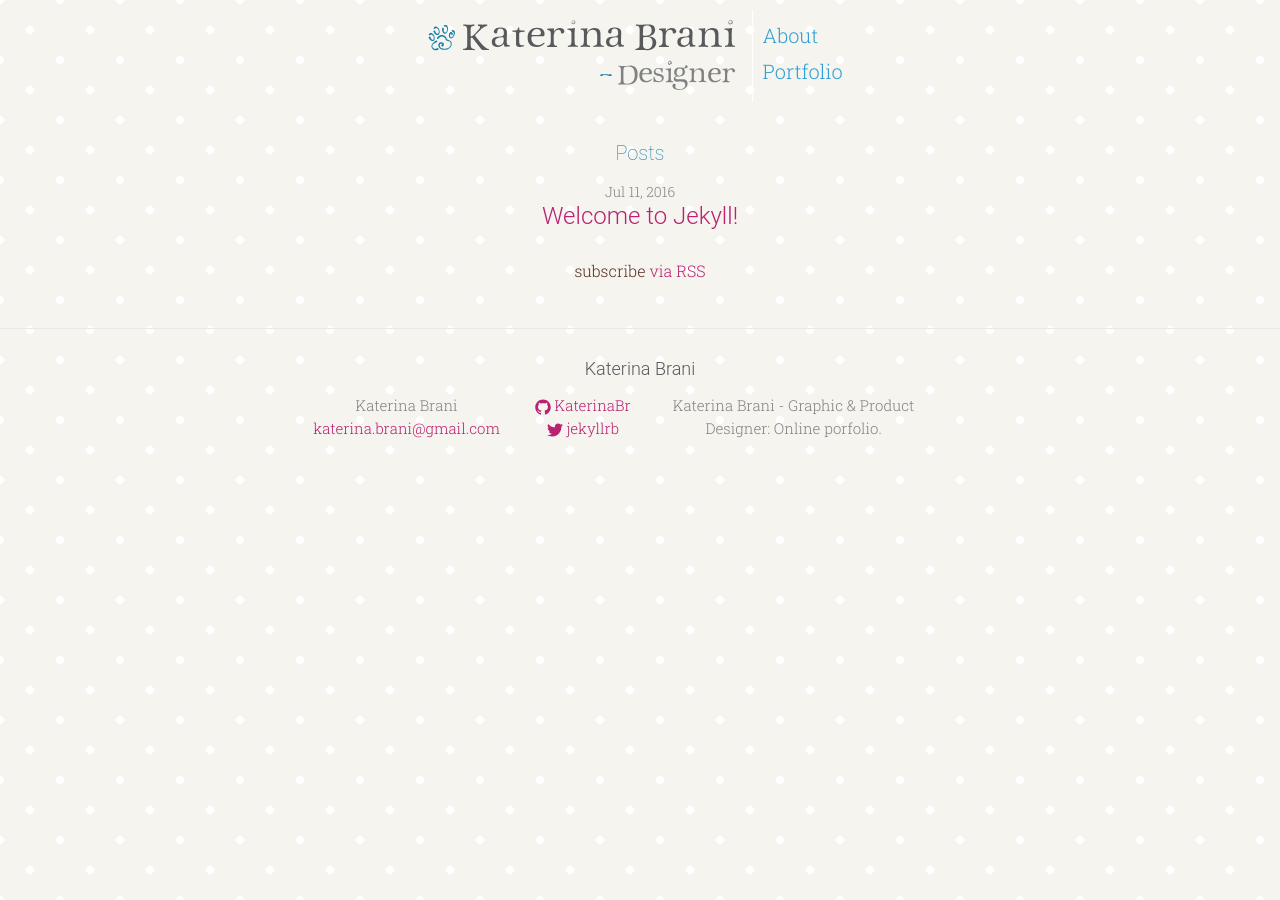
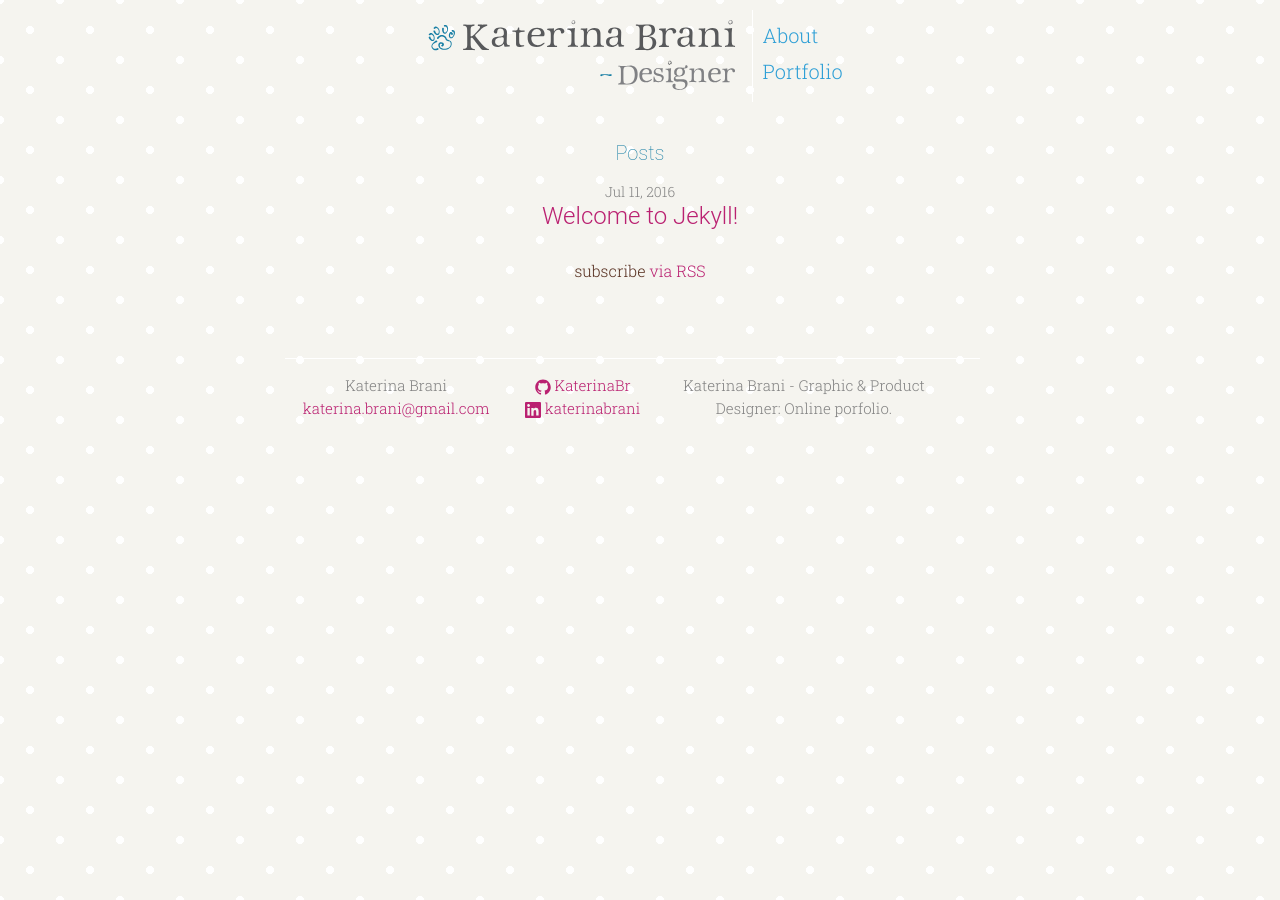
Before and after one commit to KaterinaBr/katerinabr, a Jekyll site: the page built from index.html, in a window 1280 px wide. Built offline with Jekyll 4.4.1, drawn with Linux system fonts in a browser that asks for light colours.

Commit message:
Design footer style

```diff
--- a/_config.yml
+++ b/_config.yml
@@ -15,5 +15,7 @@ url: "http://katerinabrani.me/" # the base hostname & protocol for your site
 twitter_username: jekyllrb
 github_username:  KaterinaBr
 
+linkedin_username: katerinabrani
+
 # Build settings
 markdown: kramdown
--- a/_includes/footer.html
+++ b/_includes/footer.html
@@ -2,7 +2,7 @@
 
   <div class="wrapper">
 
-    <h2 class="footer-heading">{{ site.title }}</h2>
+    <!-- <h2 class="footer-heading">{{ site.title }}</h2> -->
 
     <div class="footer-col-wrapper">
       <div class="footer-col footer-col-1">
@@ -20,9 +20,9 @@
           </li>
           {% endif %}
 
-          {% if site.twitter_username %}
+          {% if site.linkedin_username %}
           <li>
-            {% include icon-twitter.html username=site.twitter_username %}
+            {% include icon-linkedin.html username=site.linkedin_username %}
           </li>
           {% endif %}
         </ul>
--- /dev/null
+++ b/_includes/icon-linkedin.html
@@ -0,0 +1 @@
+<a href="http://www.linkedin.com/in/{{ include.username }}"><span class="icon icon--linkedin">{% include icon-linkedin.svg %}</span><span class="username">{{ include.username }}</span></a>
--- a/_sass/_layout.scss
+++ b/_sass/_layout.scss
@@ -29,7 +29,7 @@
     float: right;
     line-height: 56px;
     padding: 10px;
-    border-left: 1.5px #ffffff solid;
+    border-left: $paxos_grammhs #ffffff solid;
 
     .menu-icon {
         display: none;
@@ -118,7 +118,7 @@
  * Site footer
  */
 .site-footer {
-    border-top: 1px solid $grey-color-light;
+    // border-top: 1px solid $grey-color-light;
     padding: $spacing-unit 0;
 }
 
@@ -134,6 +134,8 @@
 }
 
 .footer-col-wrapper {
+    border-top: $paxos_grammhs solid $aspro;
+    padding-top: 15px;
     font-size: 15px;
     color: $grey-color;
     margin-left: -$spacing-unit / 2;
@@ -147,18 +149,18 @@
 }
 
 .footer-col-1 {
-    width: -webkit-calc(35% - (#{$spacing-unit} / 2));
-    width:         calc(35% - (#{$spacing-unit} / 2));
+    width: -webkit-calc(32% - (#{$spacing-unit} / 2));
+    width:         calc(32% - (#{$spacing-unit} / 2));
 }
 
 .footer-col-2 {
-    width: -webkit-calc(20% - (#{$spacing-unit} / 2));
-    width:         calc(20% - (#{$spacing-unit} / 2));
+    width: -webkit-calc(26% - (#{$spacing-unit} / 2));
+    width:         calc(26% - (#{$spacing-unit} / 2));
 }
 
 .footer-col-3 {
-    width: -webkit-calc(45% - (#{$spacing-unit} / 2));
-    width:         calc(45% - (#{$spacing-unit} / 2));
+    width: -webkit-calc(42% - (#{$spacing-unit} / 2));
+    width:         calc(42% - (#{$spacing-unit} / 2));
 }
 
 @include media-query($on-laptop) {
--- a/css/main.scss
+++ b/css/main.scss
@@ -8,11 +8,15 @@
 // Our variables
 
 // color palette
-$galazio : #b1d4ec;
-$mple : #2e9fd6;
-$roz : #ba2171;
-$kafe : #583021;
-$mpez : #f5f4ef;
+$galazio: #b1d4ec;
+$mple   : #2e9fd6;
+$roz    : #ba2171;
+$kafe   : #583021;
+$mpez   : #f5f4ef;
+$aspro  : #ffffff;
+
+$paxos_grammhs: 1.8px;
+
 
 // $base-font-family: "Helvetica Neue", Helvetica, Arial, sans-serif;
 $base-font-family: 'Roboto Slab', sans-serif;
```
Also changed, not shown: _includes/icon-linkedin.svg (added), _includes/img/texture.svg (deleted).
